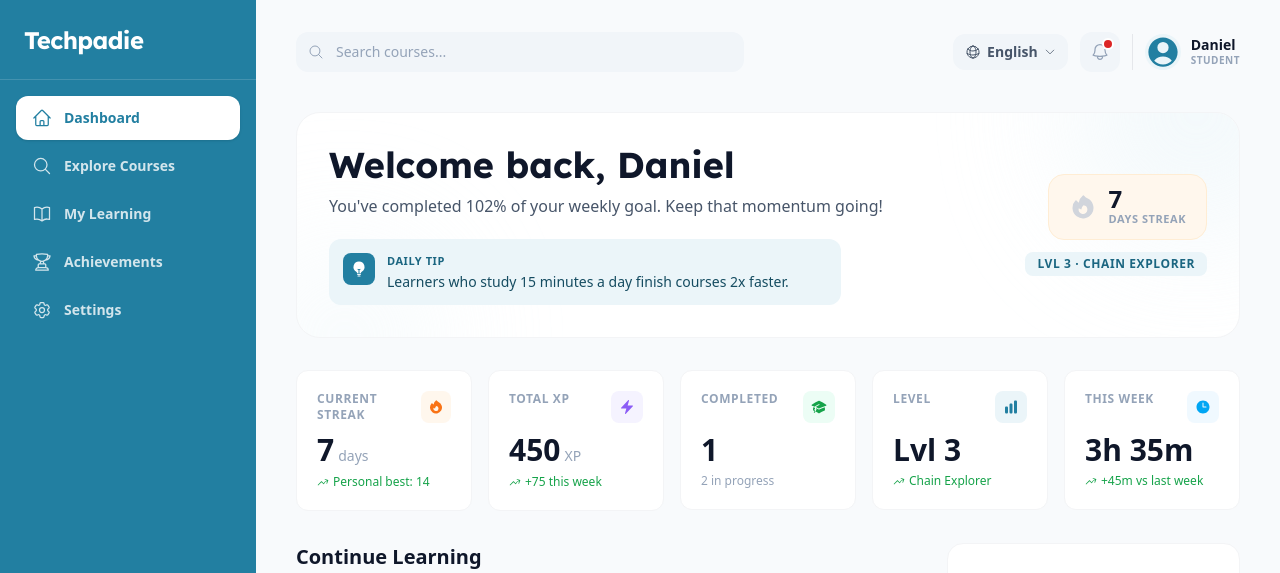
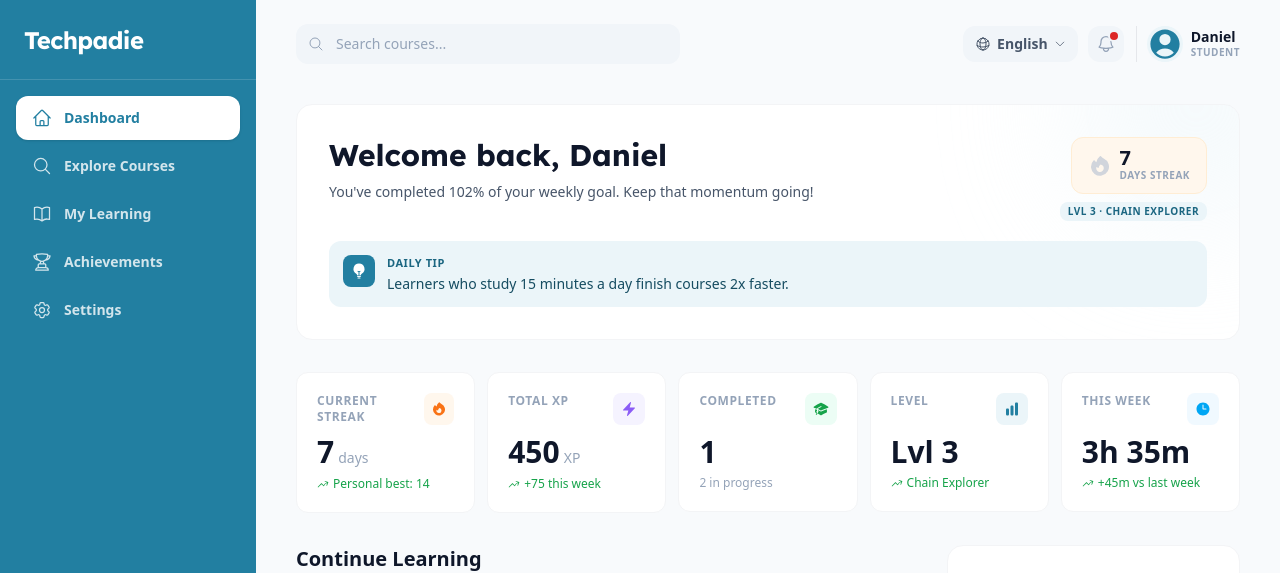
Before and after one commit to TeenGirlsinBlockchain/Techpadie, a Next.js app: page /dashboard in a window 1280 px wide. Shown: the top 573 px of the page. Built offline with nearby package versions, Linux system fonts and the light colour scheme.

Commit message:
fixed quite a number

```diff
--- a/app/dashboard/components/layout/DashboardHeader.tsx
+++ b/app/dashboard/components/layout/DashboardHeader.tsx
@@ -5,31 +5,65 @@ import { useUser } from '@/app/context/UserContext';
 import { useLanguage } from '@/app/context/LanguageContext';
 import { useTranslation } from '@/app/lib/i18n/useTranslation';
 import { SUPPORTED_LANGUAGES } from '@/app/lib/constants';
+import Drawer from '@/app/components/ui/Drawer';
+import Link from 'next/link';
+import { usePathname } from 'next/navigation';
 import {
+  Bars3Icon,
   MagnifyingGlassIcon,
   BellIcon,
   GlobeAltIcon,
   ChevronDownIcon,
   XMarkIcon,
+  HomeIcon,
+  BookOpenIcon,
+  TrophyIcon,
+  Cog6ToothIcon,
+  UserCircleIcon as UserCircleOutline,
 } from '@heroicons/react/24/outline';
 import { UserCircleIcon } from '@heroicons/react/24/solid';
 import type { LanguageCode } from '@/app/types';
+
+const DRAWER_NAV = [
+  { href: '/dashboard', icon: HomeIcon, labelKey: 'nav.dashboard' as const },
+  { href: '/dashboard/explore', icon: MagnifyingGlassIcon, labelKey: 'nav.explore' as const },
+  { href: '/dashboard/my-courses', icon: BookOpenIcon, labelKey: 'nav.myCourses' as const },
+  { href: '/dashboard/achievements', icon: TrophyIcon, labelKey: 'nav.achievements' as const },
+  { href: '/dashboard/settings', icon: Cog6ToothIcon, labelKey: 'nav.settings' as const },
+];
 
 export default function DashboardHeader() {
   const { user } = useUser();
   const { locale, setLocale } = useLanguage();
   const { t } = useTranslation();
+  const pathname = usePathname();
   const [isLangOpen, setIsLangOpen] = useState(false);
   const [isSearchOpen, setIsSearchOpen] = useState(false);
+  const [isDrawerOpen, setIsDrawerOpen] = useState(false);
 
   const activeLang = SUPPORTED_LANGUAGES.find((l) => l.code === locale);
 
+  const isActive = (href: string) => {
+    if (href === '/dashboard') return pathname === '/dashboard';
+    return pathname.startsWith(href);
+  };
+
   return (
-    <header className="flex items-center justify-between gap-4 py-4 mb-6">
-      {/* Search — full on desktop, expandable icon on mobile */}
-      <div className="flex-1 max-w-md">
+    <>
+      <header className="relative flex items-center justify-between gap-3 py-3 md:py-4 mb-4 md:mb-6">
+        {/* Left side: Hamburger (mobile) + Search */}
+        <div className="flex items-center gap-2 flex-1 min-w-0">
+          {/* Hamburger menu — visible below lg */}
+          <button
+            onClick={() => setIsDrawerOpen(true)}
+            className="lg:hidden flex-shrink-0 p-2 rounded-xl bg-surface-tertiary text-text-secondary hover:text-brand-500 transition-colors"
+            aria-label="Open menu"
+          >
+            <Bars3Icon className="h-5 w-5" />
+          </button>
+
           {/* Desktop search */}
-        <div className="hidden md:block relative">
+          <div className="hidden md:block relative flex-1 max-w-sm">
             <MagnifyingGlassIcon className="absolute left-3 top-1/2 -translate-y-1/2 h-4 w-4 text-text-tertiary" />
             <input
               type="text"
@@ -39,42 +73,29 @@ export default function DashboardHeader() {
             />
           </div>
 
-        {/* Mobile search toggle */}
+          {/* Mobile search icon */}
           <button
             onClick={() => setIsSearchOpen(!isSearchOpen)}
-          className="md:hidden p-2.5 rounded-xl bg-surface-tertiary text-text-tertiary hover:text-brand-500 transition-colors"
+            className="md:hidden flex-shrink-0 p-2 rounded-xl bg-surface-tertiary text-text-tertiary hover:text-brand-500 transition-colors"
             aria-label={t('general.search')}
           >
             {isSearchOpen ? <XMarkIcon className="h-5 w-5" /> : <MagnifyingGlassIcon className="h-5 w-5" />}
           </button>
         </div>
 
-      {/* Mobile expanded search */}
-      {isSearchOpen && (
-        <div className="md:hidden absolute top-16 left-4 right-4 z-50">
-          <input
-            type="text"
-            placeholder={t('explore.search')}
-            autoFocus
-            className="w-full bg-white border border-gray-200 text-text-primary text-sm rounded-xl pl-4 pr-4 py-3
-              shadow-lg focus:outline-none focus:ring-2 focus:ring-brand-500 placeholder:text-text-tertiary"
-          />
-        </div>
-      )}
-
         {/* Right actions */}
-      <div className="flex items-center gap-2 md:gap-3">
+        <div className="flex items-center gap-1.5 md:gap-2.5 flex-shrink-0">
           {/* Language Switcher */}
           <div className="relative">
             <button
               onClick={() => setIsLangOpen(!isLangOpen)}
-            className="flex items-center gap-1.5 px-2.5 py-2 md:px-3 rounded-xl bg-surface-tertiary text-text-secondary
+              className="flex items-center gap-1.5 px-2 py-2 md:px-3 rounded-xl bg-surface-tertiary text-text-secondary
                 hover:text-brand-500 transition-colors text-sm font-semibold"
               aria-label="Change language"
             >
               <GlobeAltIcon className="h-4 w-4" />
-            <span className="hidden md:inline">{activeLang?.nativeName}</span>
-            <ChevronDownIcon className="h-3 w-3 hidden md:block" />
+              <span className="hidden sm:inline text-xs md:text-sm">{activeLang?.nativeName}</span>
+              <ChevronDownIcon className="h-3 w-3 hidden sm:block" />
             </button>
 
             {isLangOpen && (
@@ -96,8 +117,8 @@ export default function DashboardHeader() {
                         }
                       `}
                     >
-                    <span>{lang.nativeName}</span>
-                    <span className="text-text-tertiary ml-2 text-xs">({lang.name})</span>
+                      {lang.nativeName}
+                      <span className="text-text-tertiary ml-1.5 text-xs">({lang.name})</span>
                     </button>
                   ))}
                 </div>
@@ -107,17 +128,17 @@ export default function DashboardHeader() {
 
           {/* Notifications */}
           <button
-          className="relative p-2.5 rounded-xl bg-surface-tertiary text-text-tertiary hover:text-brand-500 transition-colors"
+            className="relative p-2 rounded-xl bg-surface-tertiary text-text-tertiary hover:text-brand-500 transition-colors"
             aria-label="Notifications"
           >
             <BellIcon className="h-5 w-5" />
-          <span className="absolute top-2 right-2 h-2 w-2 rounded-full bg-feedback-error ring-2 ring-white" />
+            <span className="absolute top-1.5 right-1.5 h-2 w-2 rounded-full bg-feedback-error ring-2 ring-surface-tertiary" />
           </button>
 
           {/* User Profile */}
-        <button className="flex items-center gap-2.5 pl-2.5 md:pl-3 border-l border-gray-200">
-          <div className="h-9 w-9 rounded-full bg-brand-50 flex items-center justify-center text-brand-500">
-            <UserCircleIcon className="h-9 w-9" />
+          <button className="flex items-center gap-2 pl-2 md:pl-2.5 border-l border-gray-200 ml-0.5">
+            <div className="h-8 w-8 md:h-9 md:w-9 rounded-full bg-brand-50 flex items-center justify-center text-brand-500 flex-shrink-0">
+              <UserCircleIcon className="h-8 w-8 md:h-9 md:w-9" />
             </div>
             <div className="hidden md:block text-left">
               <p className="text-sm font-bold text-text-primary leading-tight">{user.name}</p>
@@ -126,5 +147,58 @@ export default function DashboardHeader() {
           </button>
         </div>
       </header>
+
+      {/* Mobile expanded search overlay */}
+      {isSearchOpen && (
+        <div className="md:hidden absolute top-[4.5rem] left-3 right-3 z-50 animate-fade-in">
+          <input
+            type="text"
+            placeholder={t('explore.search')}
+            autoFocus
+            className="w-full bg-white border border-gray-200 text-text-primary text-sm rounded-xl pl-4 pr-4 py-3
+              shadow-lg focus:outline-none focus:ring-2 focus:ring-brand-500 placeholder:text-text-tertiary"
+          />
+        </div>
+      )}
+
+      {/* Hamburger Drawer — mobile sidebar */}
+      <Drawer isOpen={isDrawerOpen} onClose={() => setIsDrawerOpen(false)} side="left" title="Techpadie">
+        <nav className="p-3 space-y-1">
+          {DRAWER_NAV.map((item) => {
+            const active = isActive(item.href);
+            return (
+              <Link
+                key={item.href}
+                href={item.href}
+                onClick={() => setIsDrawerOpen(false)}
+                className={`
+                  flex items-center gap-3 px-4 py-3 rounded-xl text-sm font-semibold transition-colors
+                  ${active
+                    ? 'bg-brand-50 text-brand-500'
+                    : 'text-text-secondary hover:bg-surface-tertiary hover:text-text-primary'
+                  }
+                `}
+              >
+                <item.icon className="h-5 w-5 flex-shrink-0" />
+                <span>{t(item.labelKey)}</span>
+              </Link>
+            );
+          })}
+        </nav>
+
+        {/* User info in drawer */}
+        <div className="mt-auto p-4 border-t border-gray-100">
+          <div className="flex items-center gap-3 px-2">
+            <div className="h-10 w-10 rounded-full bg-brand-50 flex items-center justify-center text-brand-500">
+              <UserCircleOutline className="h-6 w-6" />
+            </div>
+            <div>
+              <p className="text-sm font-bold text-text-primary">{user.name}</p>
+              <p className="text-xs text-text-tertiary">Student · Lvl 3</p>
+            </div>
+          </div>
+        </div>
+      </Drawer>
+    </>
   );
 }
--- a/app/dashboard/components/sections/GamifiedStatsStrip.tsx
+++ b/app/dashboard/components/sections/GamifiedStatsStrip.tsx
@@ -6,11 +6,24 @@ import { MOCK_STATS } from '@/app/lib/mockData';
 
 export default function GamifiedStatsStrip() {
   return (
-    <section>
-      {/* Mobile: horizontal scroll. Desktop: 5-col grid */}
-      <div className="flex gap-4 overflow-x-auto pb-2 scrollbar-hide lg:grid lg:grid-cols-5 lg:overflow-visible lg:pb-0">
+    <section className="-mx-4 px-4 sm:mx-0 sm:px-0">
+      {/*
+        Mobile: horizontal scroll with snap points
+        Tablet (sm): 2-col grid
+        Medium (md): 3-col grid
+        Desktop (lg): 5-col grid
+      */}
+      <div className="
+        flex gap-3 overflow-x-auto pb-3 snap-x snap-mandatory scrollbar-hide
+        sm:grid sm:grid-cols-2 sm:overflow-visible sm:pb-0 sm:snap-none
+        md:grid-cols-3
+        lg:grid-cols-5
+      ">
         {MOCK_STATS.map((stat) => (
-          <div key={stat.metricKey} className="min-w-40 lg:min-w-0 shrink-0 lg:shrink">
+          <div
+            key={stat.metricKey}
+            className="min-w-[140px] snap-start flex-shrink-0 sm:min-w-0 sm:flex-shrink"
+          >
             <StatCard {...stat} />
           </div>
         ))}
--- a/app/dashboard/components/sections/WelcomeSection.tsx
+++ b/app/dashboard/components/sections/WelcomeSection.tsx
@@ -13,7 +13,6 @@ export default function WelcomeSection() {
   const { state } = useGamification();
   const { t } = useTranslation();
 
-  // Rotate daily tip based on day of year
   const dailyTip = useMemo(() => {
     const dayOfYear = Math.floor(
       (Date.now() - new Date(new Date().getFullYear(), 0, 0).getTime()) / 86400000
@@ -21,64 +20,56 @@ export default function WelcomeSection() {
     return DAILY_TIPS[dayOfYear % DAILY_TIPS.length];
   }, []);
 
+  const weeklyProgress = Math.round((state.weeklyLearningMinutes / (7 * 30)) * 100);
+
   return (
-    <section className="relative bg-white rounded-2xl lg:rounded-3xl border border-gray-100 p-5 md:p-8 overflow-hidden">
-      {/* Subtle brand gradient accent */}
-      <div className="absolute top-0 right-0 w-64 h-64 bg-brand-50 rounded-full -translate-y-1/2 translate-x-1/3 blur-3xl opacity-60 pointer-events-none" />
-      <div className="absolute bottom-0 left-0 w-48 h-48 bg-brand-50 rounded-full translate-y-1/2 -translate-x-1/4 blur-3xl opacity-40 pointer-events-none" />
+    <section className="relative bg-white rounded-2xl border border-gray-100 p-4 sm:p-5 md:p-8 overflow-hidden">
+      {/* Decorative blobs */}
+      <div className="absolute top-0 right-0 w-48 md:w-64 h-48 md:h-64 bg-brand-50 rounded-full -translate-y-1/2 translate-x-1/3 blur-3xl opacity-50 pointer-events-none" />
 
-      <div className="relative z-10 flex flex-col lg:flex-row lg:items-center lg:justify-between gap-6">
-        {/* Left — Greeting + Tip */}
-        <div className="flex-1 min-w-0">
-          <div className="flex items-center gap-3 mb-2">
-            <h1 className="text-2xl md:text-3xl lg:text-4xl font-bold font-display text-text-primary truncate">
+      <div className="relative z-10">
+        {/* Top row: greeting + streak — always stacks on mobile */}
+        <div className="flex flex-col sm:flex-row sm:items-start sm:justify-between gap-4 mb-5">
+          {/* Greeting */}
+          <div className="min-w-0">
+            <h1 className="text-xl sm:text-2xl md:text-3xl font-bold font-display text-text-primary leading-tight">
               {t('dashboard.welcomeBack', { name: user.name })}
             </h1>
+            <p className="text-text-secondary text-sm mt-1.5 leading-relaxed">
+              {t('dashboard.weeklyGoalProgress', { progress: String(weeklyProgress) })}
+            </p>
           </div>
 
-          <p className="text-text-secondary text-sm md:text-base leading-relaxed max-w-xl mb-5">
-            {t('dashboard.weeklyGoalProgress', {
-              progress: String(
-                Math.round(
-                  (state.weeklyLearningMinutes / (7 * 30)) * 100 // 30 min/day goal × 7 days
-                )
-              ),
-            })}
-          </p>
-
-          {/* Daily Tip */}
-          <div className="flex items-start gap-3 bg-brand-50 rounded-xl p-3.5 max-w-lg">
-            <div className="flex-shrink-0 h-8 w-8 rounded-lg bg-brand-500 flex items-center justify-center">
-              <LightBulbIcon className="h-4 w-4 text-white" />
+          {/* Streak + Level — horizontal on mobile, vertical on desktop */}
+          <div className="flex items-center gap-2 sm:flex-col sm:items-end sm:gap-2 flex-shrink-0">
+            <div className="flex items-center gap-2 bg-orange-50 border border-orange-100 rounded-xl px-3 py-2 sm:px-4 sm:py-2.5">
+              <FireIcon
+                className={`h-5 w-5 sm:h-6 sm:w-6 ${state.dailyGoalMet ? 'text-gamification-streak' : 'text-gray-300'}`}
+              />
+              <div>
+                <p className="text-lg sm:text-xl font-bold text-text-primary leading-none">{state.currentStreak}</p>
+                <p className="text-[9px] sm:text-[10px] font-semibold text-text-tertiary uppercase tracking-wider">
+                  {t('stats.days')} streak
+                </p>
+              </div>
             </div>
-            <div className="min-w-0">
-              <p className="text-[11px] font-bold text-brand-600 uppercase tracking-wider mb-0.5">
-                {t('dashboard.dailyTip')}
-              </p>
-              <p className="text-sm text-brand-700 font-medium leading-snug">{dailyTip}</p>
-            </div>
+            <Badge variant="level" size="sm">
+              Lvl {state.level} · {state.rank}
+            </Badge>
           </div>
         </div>
 
-        {/* Right — Streak + Quick Stats */}
-        <div className="flex flex-row lg:flex-col items-center lg:items-end gap-4 lg:gap-3 flex-shrink-0">
-          {/* Streak Badge */}
-          <div className="flex items-center gap-3 bg-orange-50 border border-orange-100 rounded-2xl px-5 py-3">
-            <FireIcon
-              className={`h-7 w-7 ${state.dailyGoalMet ? 'text-gamification-streak animate-pulse-soft' : 'text-gray-300'}`}
-            />
-            <div>
-              <p className="text-2xl font-bold text-text-primary leading-none">{state.currentStreak}</p>
-              <p className="text-[11px] font-semibold text-text-tertiary uppercase tracking-wider">
-                {t('stats.days')} streak
-              </p>
-            </div>
+        {/* Daily Tip */}
+        <div className="flex items-start gap-3 bg-brand-50 rounded-xl p-3 sm:p-3.5">
+          <div className="flex-shrink-0 h-7 w-7 sm:h-8 sm:w-8 rounded-lg bg-brand-500 flex items-center justify-center">
+            <LightBulbIcon className="h-3.5 w-3.5 sm:h-4 sm:w-4 text-white" />
           </div>
-
-          {/* Rank Badge */}
-          <Badge variant="level" size="md">
-            Lvl {state.level} · {state.rank}
-          </Badge>
+          <div className="min-w-0">
+            <p className="text-[10px] sm:text-[11px] font-bold text-brand-600 uppercase tracking-wider mb-0.5">
+              {t('dashboard.dailyTip')}
+            </p>
+            <p className="text-xs sm:text-sm text-brand-700 font-medium leading-snug">{dailyTip}</p>
+          </div>
         </div>
       </div>
     </section>
--- a/app/dashboard/layout.tsx
+++ b/app/dashboard/layout.tsx
@@ -18,18 +18,18 @@ export default function DashboardLayout({
         <GamificationProvider>
           <AudioProvider>
             <div className="flex min-h-screen bg-surface-secondary text-text-primary">
-              {/* Desktop Sidebar */}
+              {/* Desktop Sidebar — hidden below lg */}
               <Sidebar />
 
               {/* Main content area */}
-              <main className="flex-1 lg:ml-sidebar px-4 md:px-8 lg:px-10 pb-mobile-nav lg:pb-8 pt-2 lg:pt-4">
+              <main className="relative flex-1 lg:ml-sidebar px-3 sm:px-4 md:px-8 lg:px-10 pb-20 lg:pb-8 pt-1 lg:pt-2 min-w-0">
                 <DashboardHeader />
                 <div className="max-w-7xl mx-auto">
                   {children}
                 </div>
               </main>
 
-              {/* Mobile Bottom Tab Bar */}
+              {/* Mobile Bottom Tab Bar — hidden above lg */}
               <MobileNav />
             </div>
           </AudioProvider>
```
Lines whose indentation alone changed are shown as unchanged.
